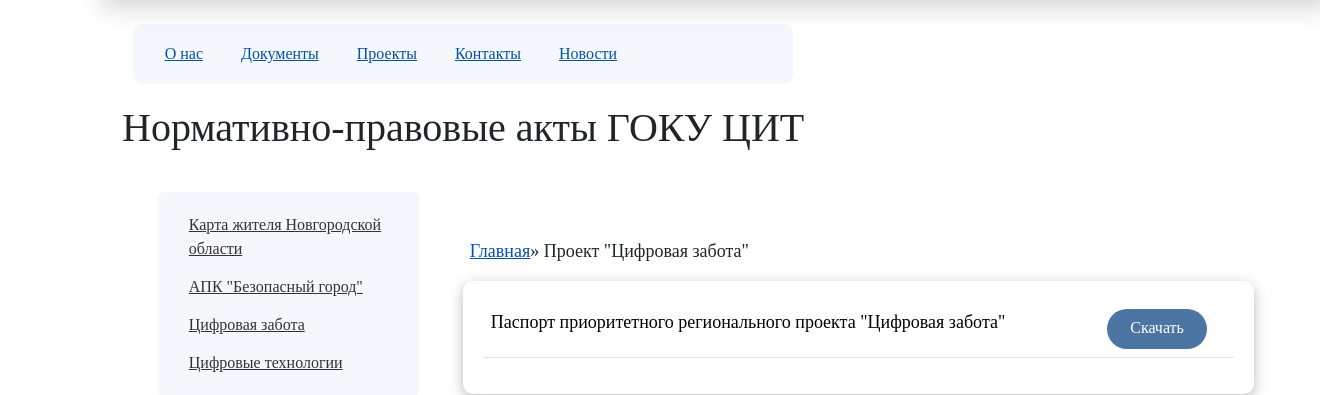
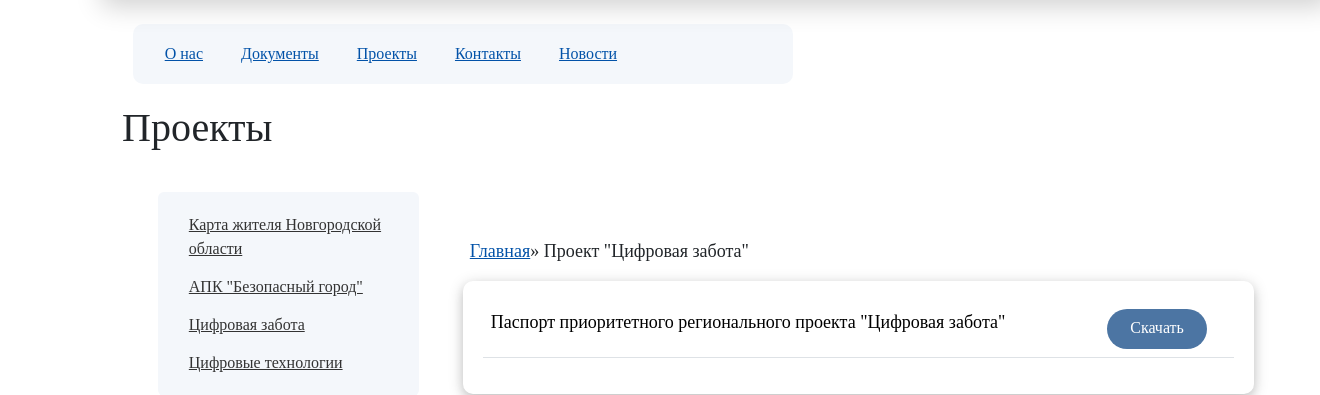
Before and after one commit to novgov/sitecit, a Flask app: page /digital_zabota in a window 1320 px wide. Shown: the part 133-528 px from the top of the page. Run offline with Flask 3, Linux system fonts and the light colour scheme.

Commit message:
забота - проект

```diff
--- a/templates/digital_zabota.html
+++ b/templates/digital_zabota.html
@@ -5,7 +5,7 @@
 {% endblock %}
 
 {% block content %}
-<div class="headwords"><h1>Нормативно-правовые акты ГОКУ ЦИТ</h1></div>
+<div class="headwords"><h1>Проекты</h1></div>
 
 <div id="content" class="site-content site-content-inner" tag="inner">
 	<div id="content-inside" class="container">
```
